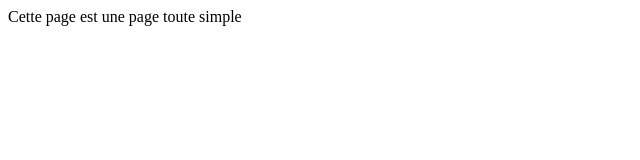
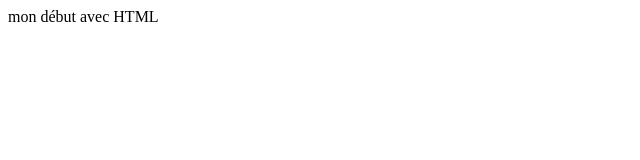
Before and after one commit to sshacid/premiere-page-web, a plain HTML site: page index.html in a window 1280 px wide. Shown: the whole page, without its empty margins (0-640 px from the left). Drawn offline with Linux system fonts and the light colour scheme.

Commit message:
modif message du body

```diff
--- a/index.html
+++ b/index.html
@@ -4,7 +4,6 @@
     <title>Coucou</title>
   </head>
   <body>
-  Cette page est une
-  page toute simple
+  mon début avec HTML
   </body>
 </html>
```
